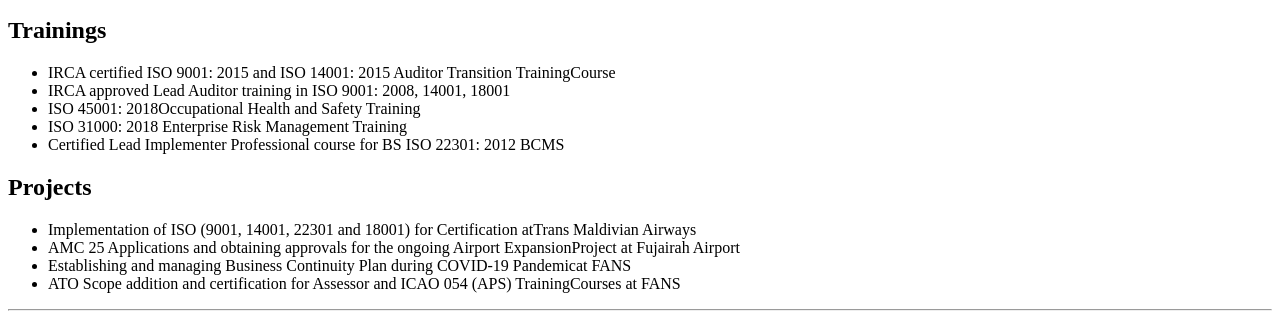
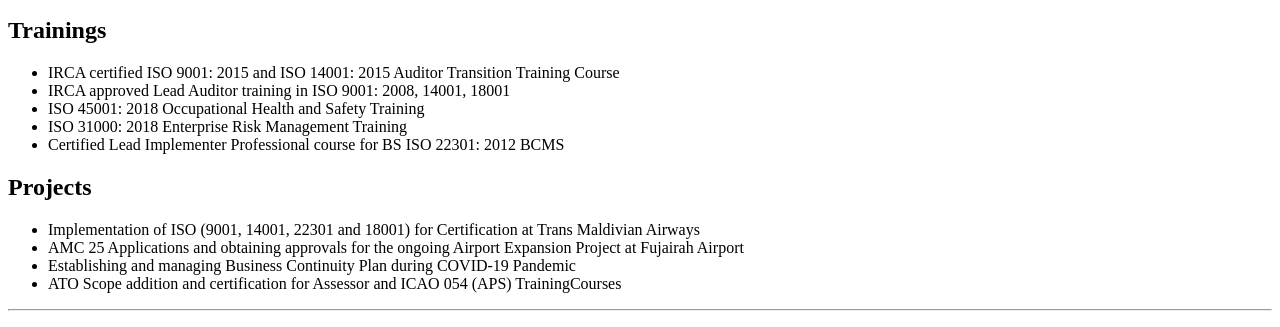
Before and after one commit to Abhishake2054/My-CV, a plain HTML site: page index.html in a window 1280 px wide. Shown: the part 549-876 px from the top of the page. Drawn offline with Linux system fonts and the light colour scheme.

Commit message:
Update index.html

```diff
--- a/index.html
+++ b/index.html
@@ -14,18 +14,18 @@
           <p>Head of Quality 2019-Till Date</p>
           <h2>Trainings</h2>
            <ul>
-            <li>IRCA certified ISO 9001: 2015 and ISO 14001: 2015 Auditor Transition TrainingCourse</li>
+            <li>IRCA certified ISO 9001: 2015 and ISO 14001: 2015 Auditor Transition Training Course</li>
             <li>IRCA approved Lead Auditor training in ISO 9001: 2008, 14001, 18001</li>
-            <li>ISO 45001: 2018Occupational Health and Safety Training</li>
+            <li>ISO 45001: 2018 Occupational Health and Safety Training</li>
             <li>ISO 31000: 2018 Enterprise Risk Management Training</li>
             <li>Certified Lead Implementer Professional course for BS ISO 22301: 2012 BCMS</li>
            </ul>
           <h2>Projects</h2>
            <ul>
-            <li>Implementation of ISO (9001, 14001, 22301 and 18001) for Certification atTrans Maldivian Airways</li>
-            <li>AMC 25 Applications and obtaining approvals for the ongoing Airport ExpansionProject at Fujairah Airport</li>
-            <li>Establishing and managing Business Continuity Plan during COVID-19 Pandemicat FANS</li>
-            <li>ATO Scope addition and certification for Assessor and ICAO 054 (APS) TrainingCourses at FANS</li>
+            <li>Implementation of ISO (9001, 14001, 22301 and 18001) for Certification at Trans Maldivian Airways</li>
+            <li>AMC 25 Applications and obtaining approvals for the ongoing Airport Expansion Project at Fujairah Airport</li>
+            <li>Establishing and managing Business Continuity Plan during COVID-19 Pandemic</li>
+            <li>ATO Scope addition and certification for Assessor and ICAO 054 (APS) TrainingCourses</li>
            </ul>
           <hr />
           <h3><a href="./contact.html">Contact Me</a></h3>
```
